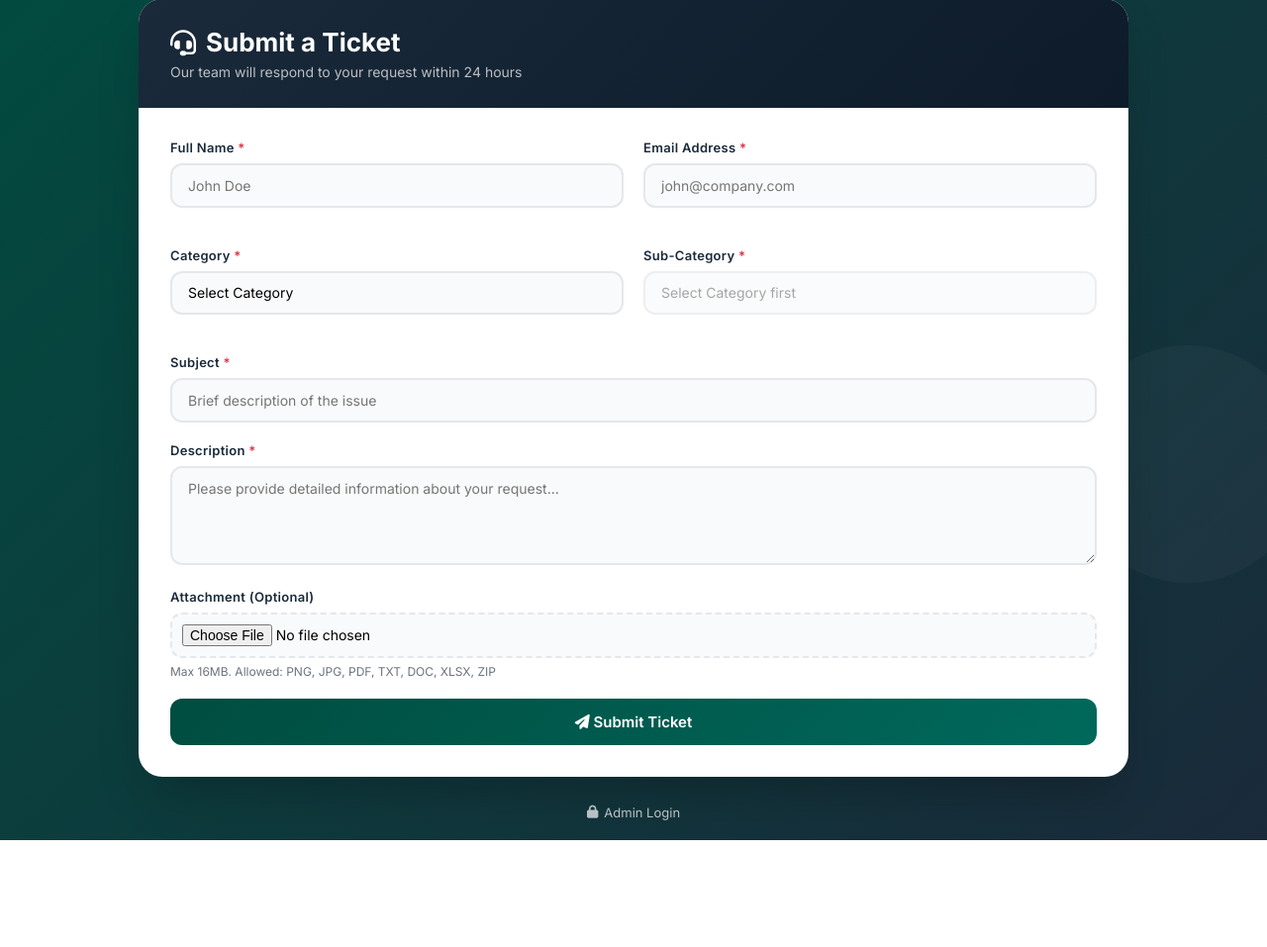
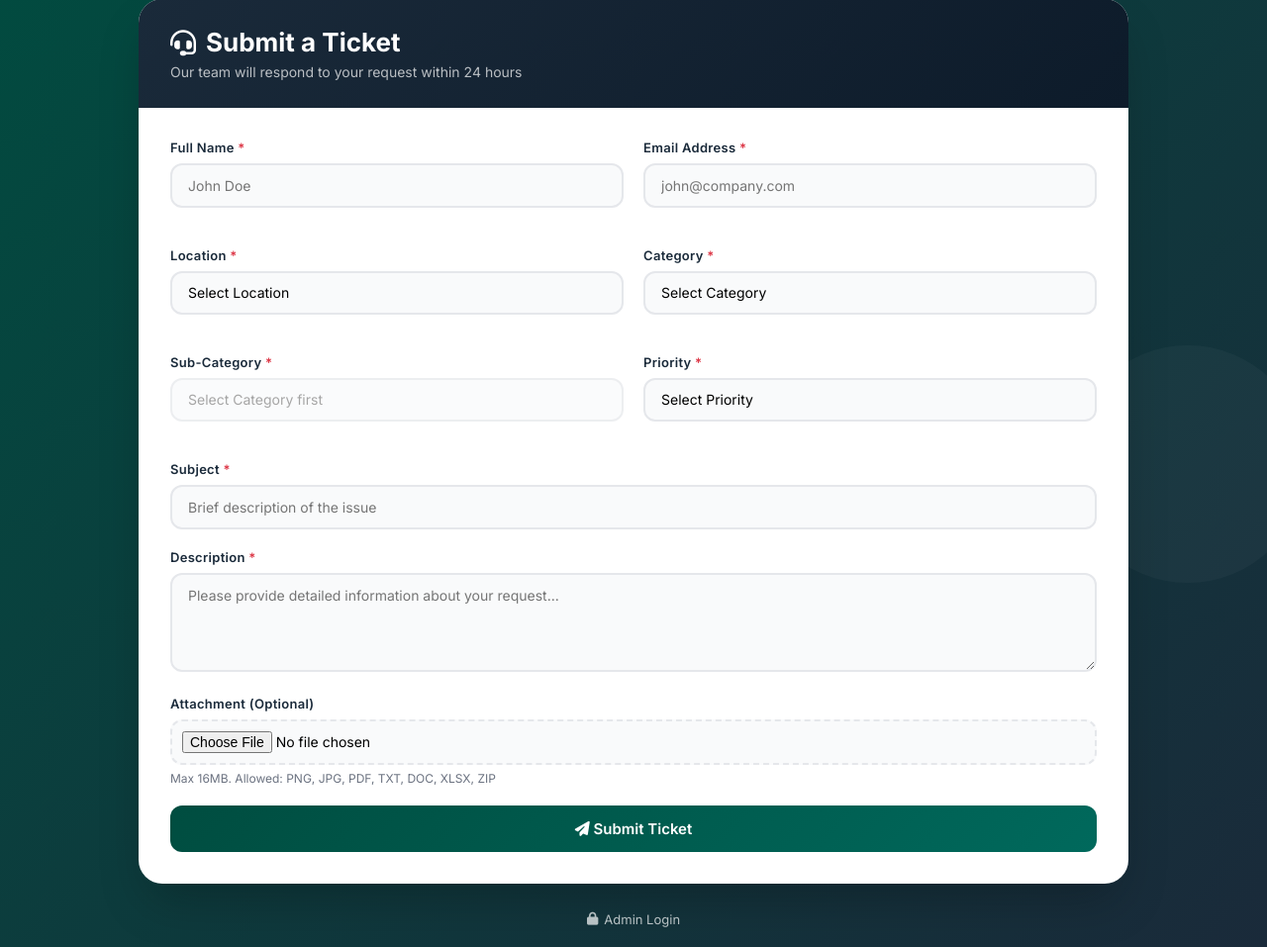
Before and after one commit to SandeepNallamothu530/TicketManagement, a Flask app: page / in a window 1280 px wide. Shown: the part 171-1128 px from the top of the page at 99% size. Before the commit the page ends 1020 px from the top, so only its background shows below. Run offline with Flask 3, Linux system fonts and the light colour scheme.

Commit message:
Update index.html

```diff
--- a/templates/index.html
+++ b/templates/index.html
@@ -396,15 +396,43 @@
 
                     <div class="form-row">
                         <div class="form-group">
+                            <label>Location <span class="required">*</span></label>
+                            <select name="location" id="location" required>
+                                <option value="">Select Location</option>
+                                <option value="Hyderabad">Hyderabad</option>
+                                <option value="Hyderabad – NCC">Hyderabad – NCC</option>
+                                <option value="Bangalore">Bangalore</option>
+                                <option value="Mumbai">Mumbai</option>
+                                <option value="Mumbai – Mahaveer">Mumbai – Mahaveer</option>
+                                <option value="Pune">Pune</option>
+                                <option value="Delhi">Delhi</option>
+                                <option value="Chennai">Chennai</option>
+                                <option value="Adilabad">Adilabad</option>
+                                <option value="Vishakhapatnam">Vishakhapatnam</option>
+                            </select>
+                        </div>
+                        <div class="form-group">
                             <label>Category <span class="required">*</span></label>
                             <select name="category" id="category" required>
                                 <option value="">Select Category</option>
                             </select>
                         </div>
+                    </div>
+
+                    <div class="form-row">
                         <div class="form-group">
                             <label>Sub-Category <span class="required">*</span></label>
                             <select name="subcategory" id="subcategory" required>
                                 <option value="">Select Category first</option>
+                            </select>
+                        </div>
+                        <div class="form-group">
+                            <label>Priority <span class="required">*</span></label>
+                            <select name="priority" id="priority" required>
+                                <option value="">Select Priority</option>
+                                <option value="Low">🟢 Low</option>
+                                <option value="Medium">🟡 Medium</option>
+                                <option value="High">🔴 High</option>
                             </select>
                         </div>
                     </div>
@@ -579,8 +607,10 @@
         document.getElementById('ticketForm').addEventListener('submit', function(e) {
             const name = document.getElementById('name').value.trim();
             const email = document.getElementById('email').value.trim();
+            const location = document.getElementById('location').value;
             const category = document.getElementById('category').value;
             const subcategory = document.getElementById('subcategory').value;
+            const priority = document.getElementById('priority').value;
             const subject = document.getElementById('subject').value.trim();
             const description = document.getElementById('description').value.trim();
 
@@ -594,6 +624,11 @@
                 e.preventDefault();
                 return;
             }
+            if (!location) {
+                alert('Please select a location');
+                e.preventDefault();
+                return;
+            }
             if (!category) {
                 alert('Please select a category');
                 e.preventDefault();
@@ -601,6 +636,11 @@
             }
             if (!subcategory) {
                 alert('Please select a sub-category');
+                e.preventDefault();
+                return;
+            }
+            if (!priority) {
+                alert('Please select a priority');
                 e.preventDefault();
                 return;
             }
```
